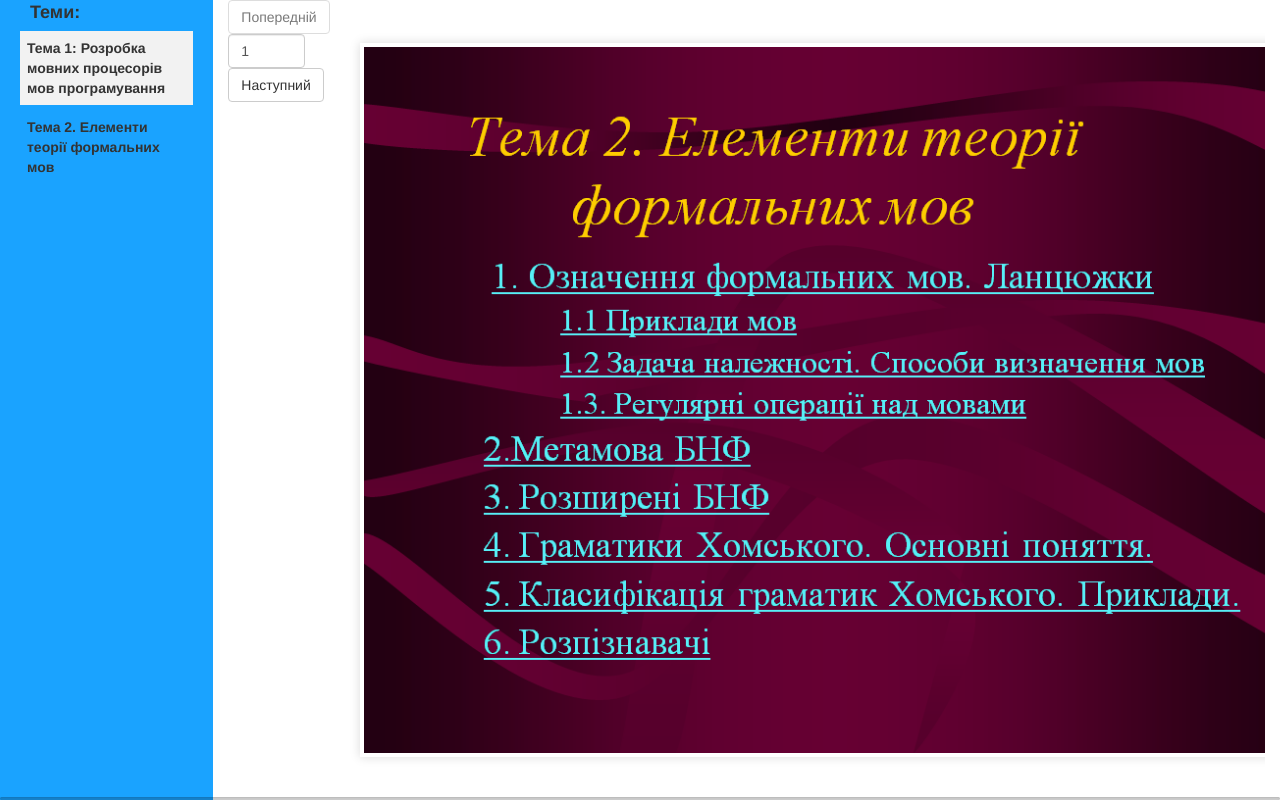
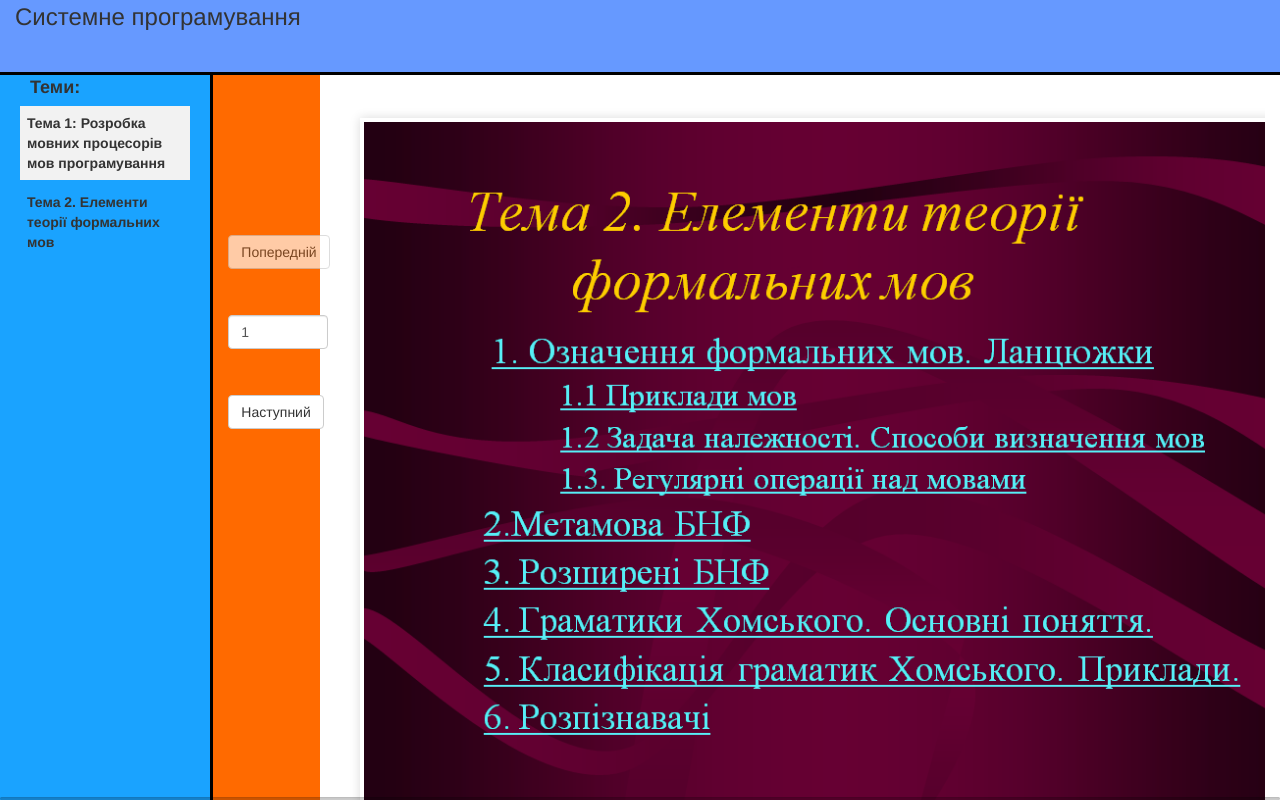
Before and after one commit to vasiokp/TextBookSite, a plain HTML site: page index.html in a window 1280 px wide. Drawn offline with Linux system fonts and the light colour scheme; files whose address does not match are found by name.

Commit message:
controll new style

```diff
--- a/components/controll/controll.template.html
+++ b/components/controll/controll.template.html
@@ -1,5 +1,5 @@
 <div>
-		<button class="btn btn-default" ng-click="prewSlide()" ng-disabled="currentSlide == 1">Попереднiй</button>
-		<input type="number" class="form-control" ng-model="currentSlide" ng-change="goToSlide(currentSlide)"/>
-		<button class="btn btn-default" ng-click="nextSlide()" ng-disabled="currentSlide >= lastSlide">Наступний</button>
+		<button class="btn btn-default up" ng-click="prewSlide()" ng-disabled="currentSlide == 1">Попереднiй</button>
+		<input type="number" class="form-control currentSlideInput" ng-model="currentSlide" ng-change="goToSlide(currentSlide)"/>
+		<button class="btn btn-default down" ng-click="nextSlide()" ng-disabled="currentSlide >= lastSlide">Наступний</button>
 </div>
--- a/css/main.css
+++ b/css/main.css
@@ -1,6 +1,13 @@
 .left-nav{
 	height:100%;
 	background-color:#1aa3ff;
+	border-right:3px solid black;
+
+}
+
+.controll-section{
+	height:100%;
+	background-color:#ff6a00;
 }
 
 html{
@@ -12,24 +19,30 @@ html{
 	text-align:center;
 	padding:15px;
 	font-weight:800;
-
 }
 
-.up{
-	z-index:2000;
-	position:absolute;
-	left:110%;
-	top:10%;
-
+.title-top{
+	background-color:#6699ff;
+	height:75px;
+	font-size:x-large;
+	border-bottom:3px solid black;
 }
 
-.down{
-	z-index:2000;
+.controll-section .up{
 	position:absolute;
-	left:110%;
 	top:20%;
+}
 
+.controll-section .currentSlideInput{
+	position:absolute;
+	top:30%;
+	width:100px;
 }
+.controll-section .down{
+	position:absolute;
+	top:40%;
+}
+
 
 .topic-element{
 	display:block;
--- a/index.html
+++ b/index.html
@@ -9,10 +9,15 @@
 <body ng-app="TextBookApp" ng-cloak>
 	<div class="container-fluid">
 		<div class="row">
+			<div class="col-sm-12 title-top">
+				Системне програмування
+			</div>
+		</div>
+		<div class="row">
 			<div class="col-sm-2 left-nav">
 				<left-menu></left-menu>
 			</div>
-			<div class="col-sm-1 ">
+			<div class="col-sm-1 controll-section">
 				<controll-button></controll-button>
 			</div>
 			<div class="col-sm-9">
--- a/js/app.js
+++ b/js/app.js
@@ -18,7 +18,7 @@ var Reveal;
 					width: 1000,
 					height: 800,
 					controls: false,
-					mouseWheel: true,
+					mouseWheel: false,
 				}
 			);
 		}, 300);
```
